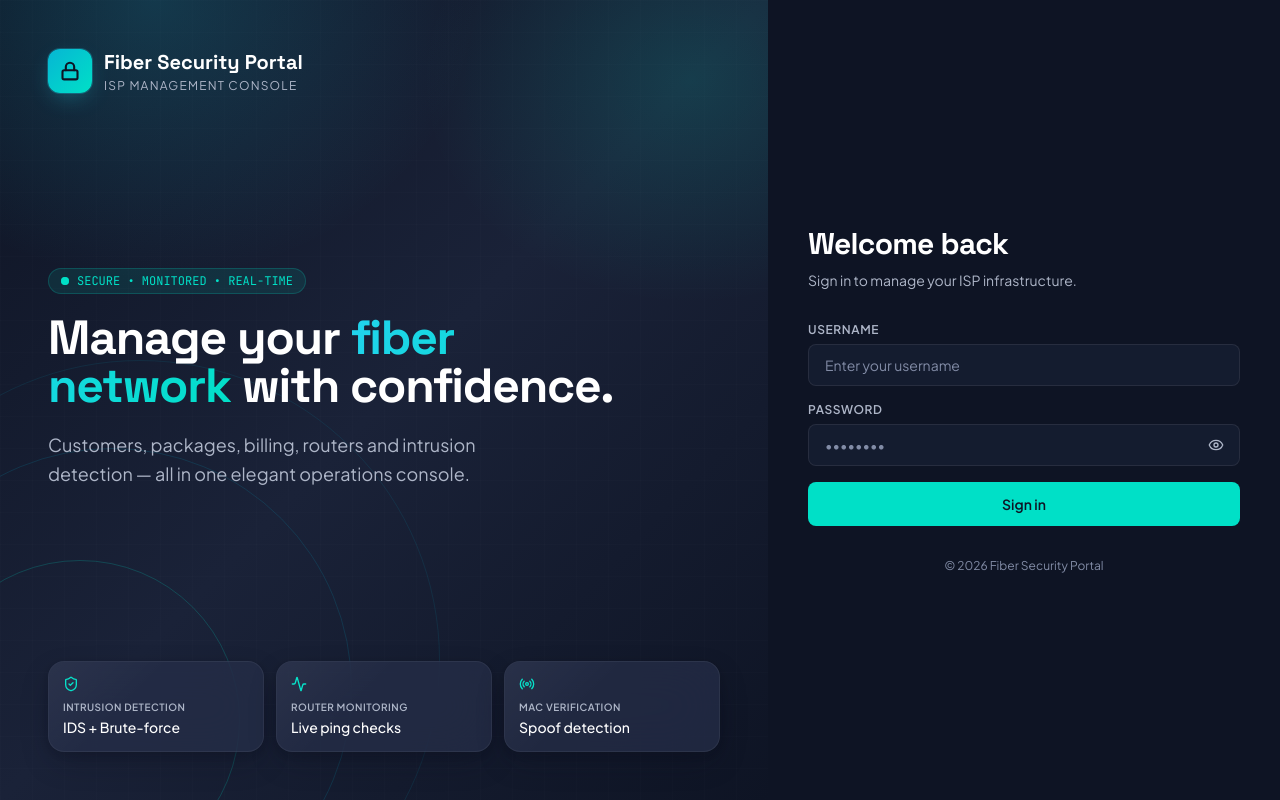
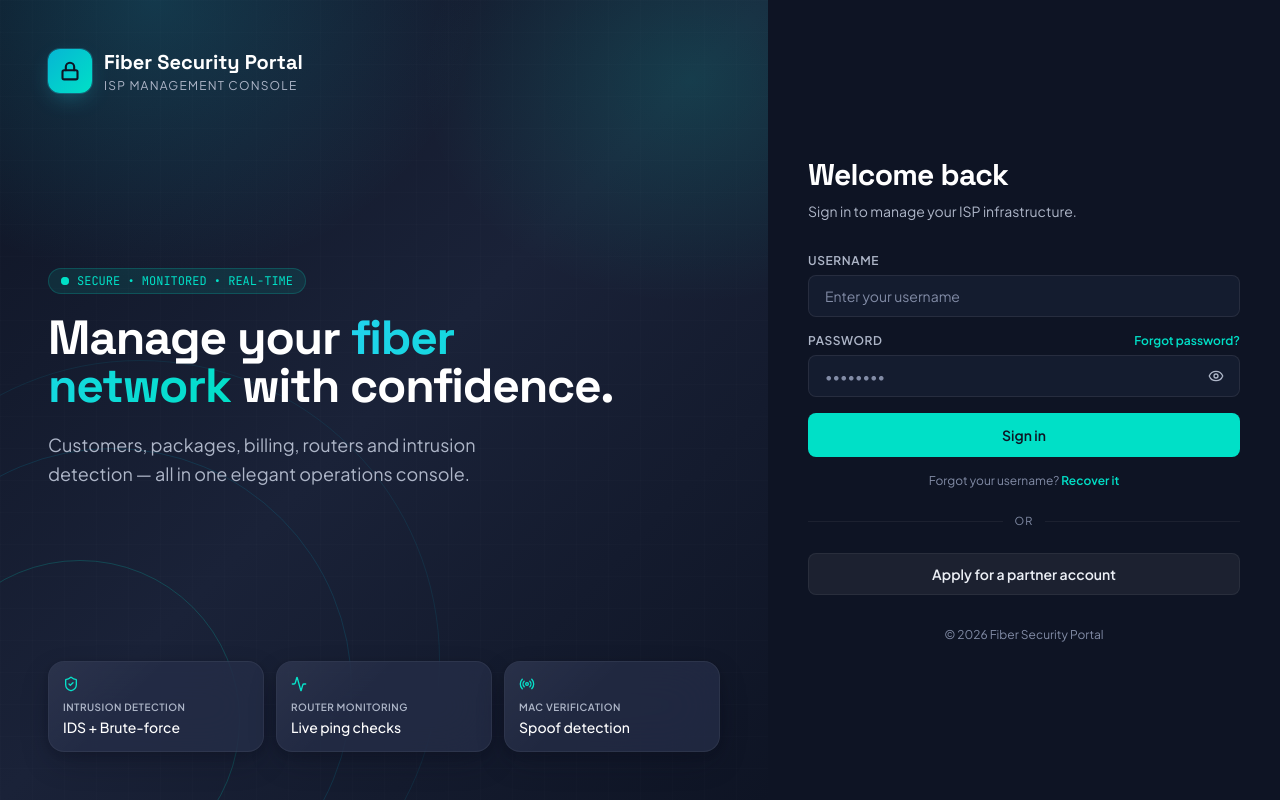
Before and after one commit to hammad-dev-cloud/fiber-security-portal, a React (Vite) app in the folder frontend/: page /login in a window 1280 px wide. Built offline with nearby package versions, Linux system fonts and the light colour scheme; no server answers.

Commit message:
Restore signup and recover links, simplify login page footer

```diff
--- a/frontend/src/pages/Login.jsx
+++ b/frontend/src/pages/Login.jsx
@@ -1,4 +1,5 @@
 import { useState } from 'react'
+import { Link } from 'react-router-dom'
 import { Eye, EyeOff, Lock, ShieldCheck, Activity, Radio } from 'lucide-react'
 import { useAuth } from '../context/AuthContext'
 import toast from 'react-hot-toast'
@@ -102,7 +103,12 @@ export default function Login() {
             </div>
 
             <div>
-              <label className="input-label" htmlFor="password">Password</label>
+              <div className="flex items-center justify-between mb-1.5">
+                <label className="input-label !mb-0" htmlFor="password">Password</label>
+                <Link to="/forgot-password" className="text-xs text-accent hover:text-accent-dark font-semibold transition-colors">
+                  Forgot password?
+                </Link>
+              </div>
               <div className="relative">
                 <input
                   id="password"
@@ -130,6 +136,26 @@ export default function Login() {
             </button>
           </form>
 
+          {/* Forgot username link */}
+          <p className="mt-4 text-center text-xs text-ink-400">
+            Forgot your username?{' '}
+            <Link to="/forgot-username" className="text-accent hover:text-accent-dark font-semibold">
+              Recover it
+            </Link>
+          </p>
+
+          {/* Divider */}
+          <div className="my-6 flex items-center gap-3">
+            <div className="flex-1 h-px bg-white/[0.06]" />
+            <span className="text-[11px] uppercase tracking-widest text-ink-400">or</span>
+            <div className="flex-1 h-px bg-white/[0.06]" />
+          </div>
+
+          {/* Sign up CTA */}
+          <Link to="/signup" className="btn-secondary w-full py-2.5 justify-center">
+            Apply for a partner account
+          </Link>
+
           <p className="mt-8 text-center text-xs text-ink-400">
             © {new Date().getFullYear()} Fiber Security Portal
           </p>
```
